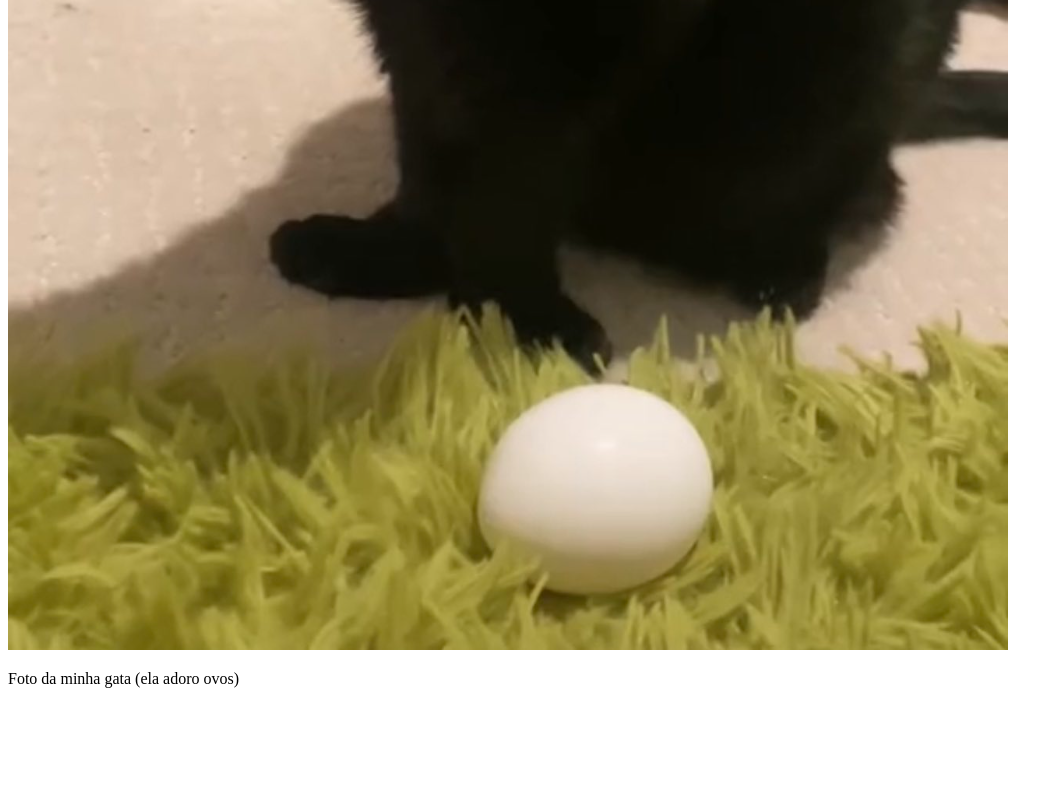
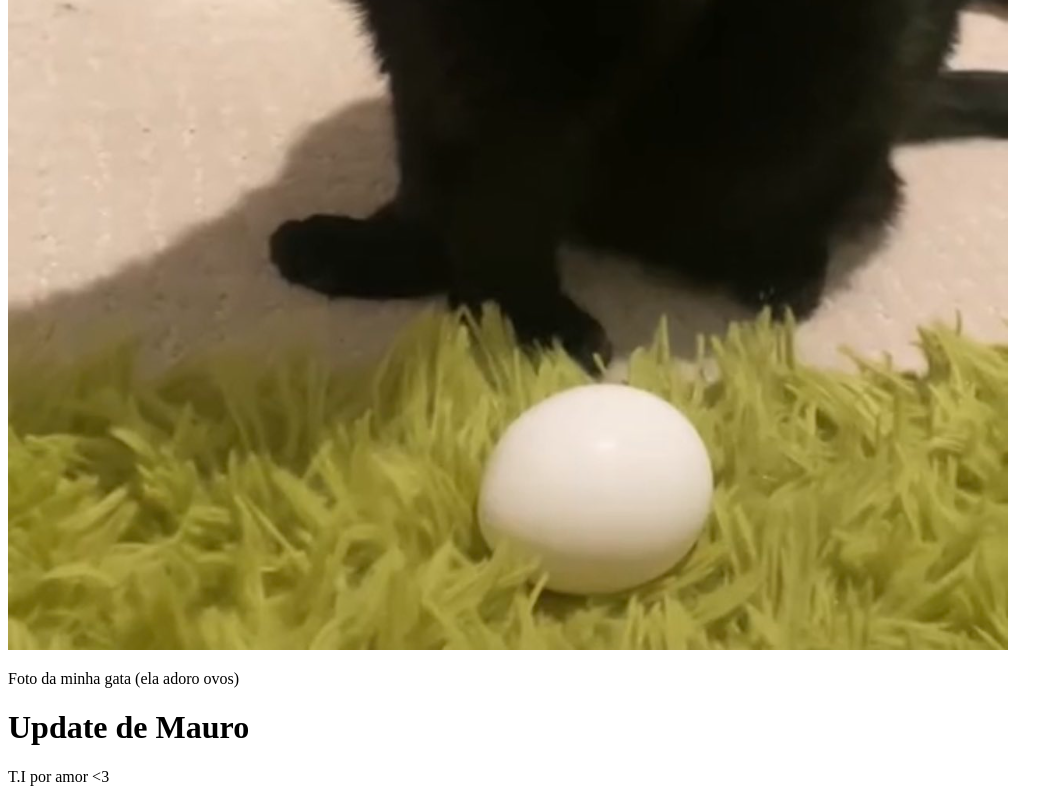
Before and after one commit to Axel319/cicdSanta, a plain HTML site: page index.html in a window 1280 px wide. Shown: the part 1007-1809 px from the top of the page, without its empty margins (0-1063 px from the left). Before the commit the page ends 1711 px from the top, so only its background shows below. Drawn offline with Linux system fonts and the light colour scheme.

Commit message:
Comm Mauro

```diff
--- a/index.html
+++ b/index.html
@@ -14,5 +14,11 @@
 <p> Alteração; Guilherme</p>
 <img src="media/JinxOvo.png" alt="Jinx gata olhando pro ovo no chão">
 <p>Foto da minha gata (ela adoro ovos)</p>
+
+<h1>Update de Mauro</h1> <p>T.I por amor <3</p>
+
+
+
+
 </body>
 </html>
```
